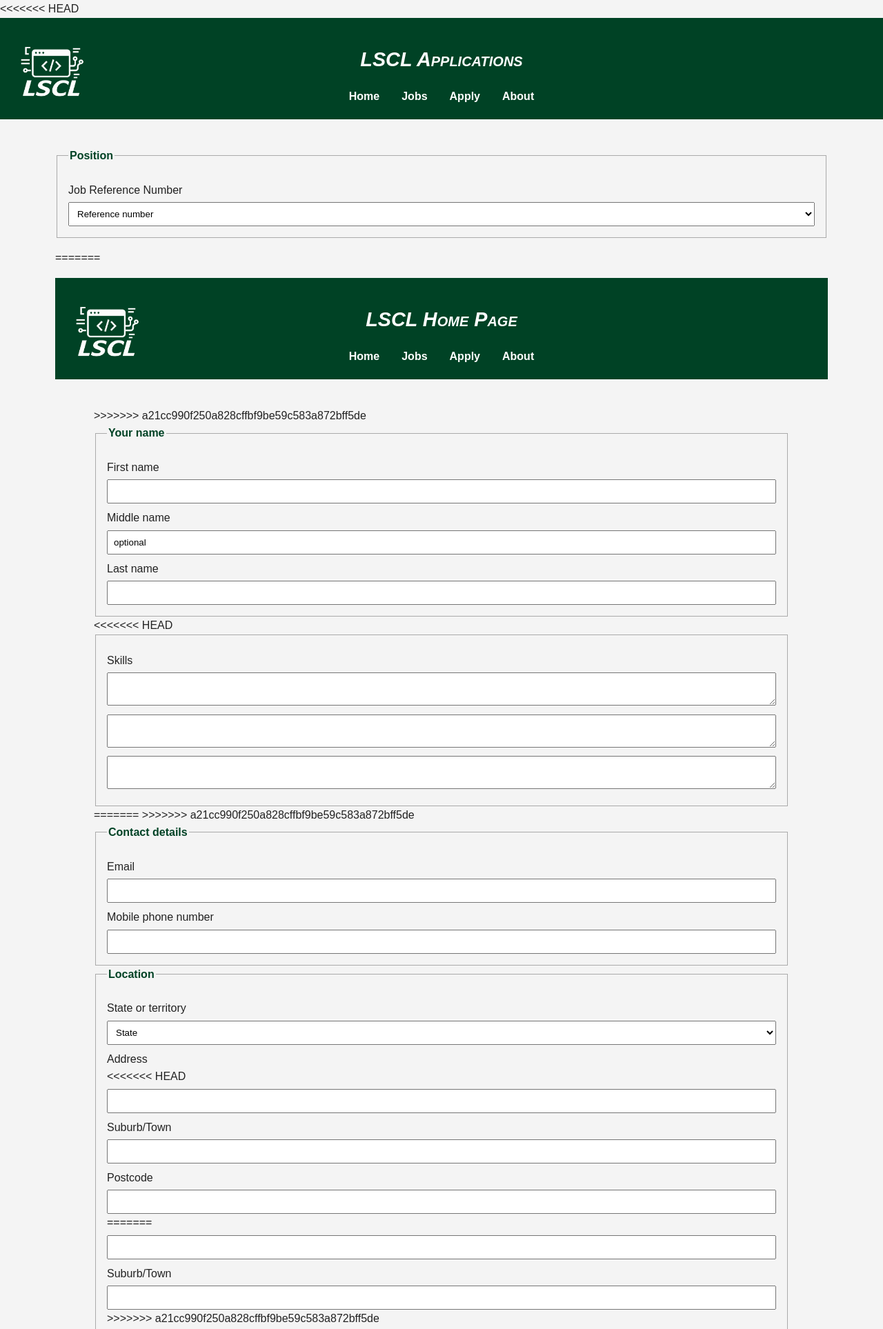
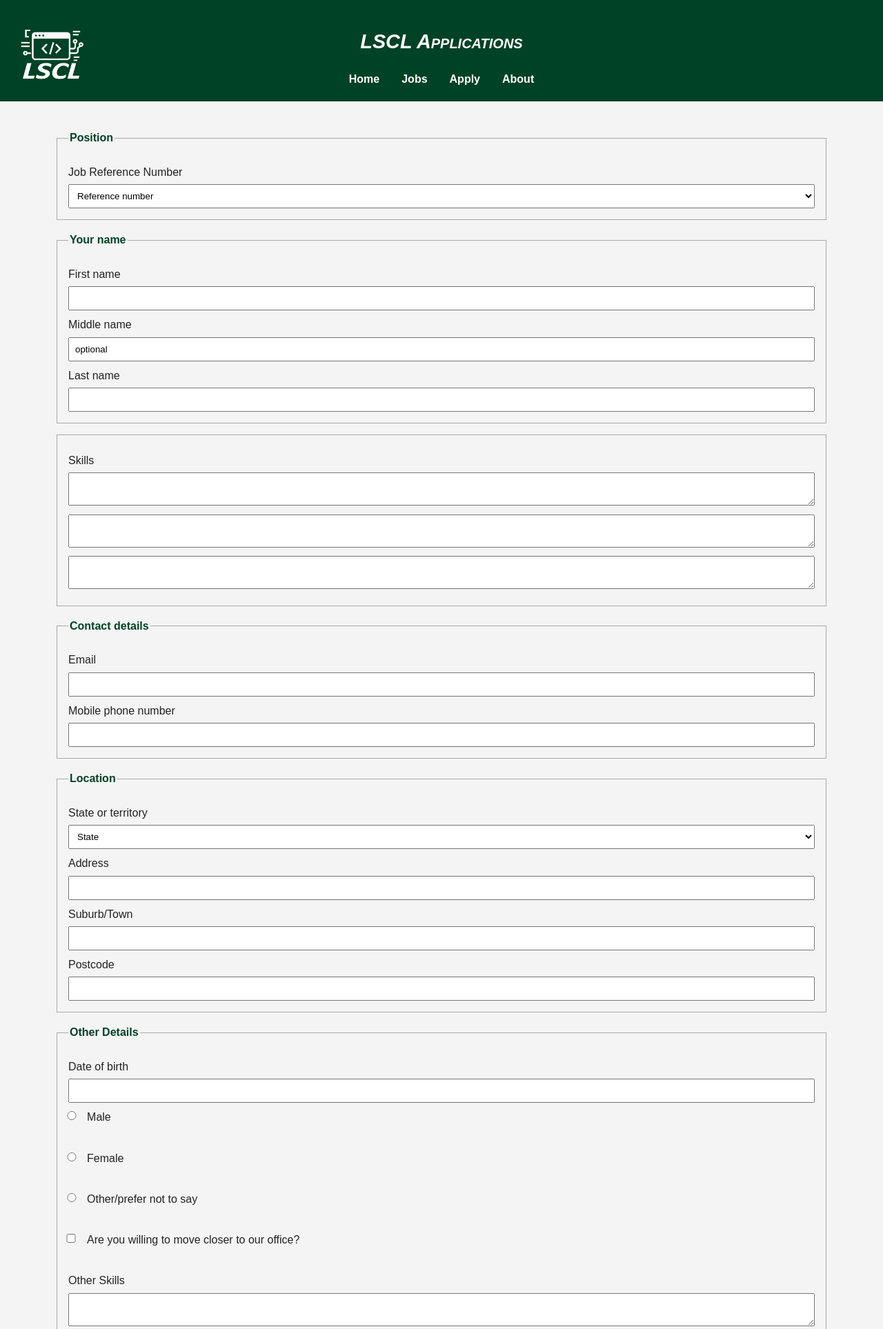
Before and after one commit to Madaa1Uchiha/ProjectP1, a PHP site: page /apply.php in a window 1280 px wide; the page is wider, and only the part inside the window is pictured. Shown: the top 1927 px of that part at 69% size. Run offline with PHP 8.4, Linux system fonts and the light colour scheme.

Commit message:
more merge

```diff
--- a/apply.php
+++ b/apply.php
@@ -15,7 +15,6 @@ it takes various info such as their state, name, gender which role they are appl
     <link rel="stylesheet" href="styles/styles.css">
 </head>
 <body>
-<<<<<<< HEAD
     <header>
         <h1>LSCL Applications</h1>
         <img src="images/logo.jpg" alt="LSCL Logo" class="logo" />
@@ -40,12 +39,6 @@ it takes various info such as their state, name, gender which role they are appl
                     <option value="DS456">DS456</option>
                 </select>
             </fieldset>
-=======
-    <?php include 'header.inc'; ?>
-
-    <main>
-        <form method="post" action="http://mercury.swin.edu.au/it000000/formtest.php">
->>>>>>> a21cc990f250a828cffbf9be59c583a872bff5de
             <fieldset>
                 <legend>Your name</legend>
                 <label for="first-name">First name</label>
@@ -57,16 +50,12 @@ it takes various info such as their state, name, gender which role they are appl
                 <label for="last-name">Last name</label>
                 <input type="text" name="last-name" id="last-name" pattern="[^0-9]*" maxlength="20" required>
             </fieldset>
-<<<<<<< HEAD
             <fieldset>
             <label>Skills</label>
             <textarea name="skills1" id="skills1"></textarea>
             <textarea name="skills2" id="skills2"></textarea>
             <textarea name="skills3" id="skills3"></textarea>
             </fieldset>
-=======
-
->>>>>>> a21cc990f250a828cffbf9be59c583a872bff5de
             <fieldset>
                 <legend>Contact details</legend>
                 <label for="email">Email</label>
@@ -92,7 +81,6 @@ it takes various info such as their state, name, gender which role they are appl
                 </select>
 
                 <label for="address">Address</label>
-<<<<<<< HEAD
                 <input type="text" name="address" id="address" maxlength="40"   >
 
                 <label for="suburb">Suburb/Town</label>
@@ -100,12 +88,6 @@ it takes various info such as their state, name, gender which role they are appl
 
                 <label for="postcode">Postcode</label>
                 <input type="text" name="postcode" id="postcode">
-=======
-                <input type="text" name="address" id="address" maxlength="40" required pattern="(?=.*\d)(?=.*[a-z])(?=.*[A-Z]).{8,}" title="Must contain at least one number, one uppercase letter and one lowercase letter.">
-
-                <label for="suburb">Suburb/Town</label>
-                <input type="text" name="suburb" id="suburb" required maxlength="40">
->>>>>>> a21cc990f250a828cffbf9be59c583a872bff5de
             </fieldset>
 
             <fieldset>
@@ -130,27 +112,12 @@ it takes various info such as their state, name, gender which role they are appl
                 <label for="other-skills">Other Skills</label>
                 <textarea name="other-skills" id="other-skills"></textarea>
             </fieldset>
-<<<<<<< HEAD
-            <input type="hidden" name="allow_access" value="true">
-=======
-
-            <fieldset>
-                <legend>Position</legend>
-                <label for="position">Job Reference Number</label>
-                <select name="position" id="position" required>
-                    <option value="">Reference number</option>
-                    <option value="FSD123">FSD123</option>
-                    <option value="DS456">DS456</option>
-                </select>
-            </fieldset>
-
->>>>>>> a21cc990f250a828cffbf9be59c583a872bff5de
+            <input type="hidden" name="" value="true">
             <input type="submit" value="Apply">
             <input type="reset" value="Reset Form">
         </form>
     </main>
 
-<<<<<<< HEAD
     <footer>
         <p>
             <a href="mailto:info@LSCLGroup.com.au">Contact Us</a> |
@@ -163,8 +130,5 @@ it takes various info such as their state, name, gender which role they are appl
         <hr/>
         <p>&copy; 2025 LSCL Group – COS10026 Web Tech Project</p>
     </footer>
-=======
-    <?php include 'footer.inc'; ?>
->>>>>>> a21cc990f250a828cffbf9be59c583a872bff5de
 </body>
 </html>
--- a/settings.php
+++ b/settings.php
@@ -9,8 +9,4 @@ $conn = mysqli_connect($host, $user, $pwd, $sql_db);
 if (!$conn) {
     die("Connection failed: " . mysqli_connect_error());
 }
-<<<<<<< HEAD
 ?>
-=======
-?>
->>>>>>> a21cc990f250a828cffbf9be59c583a872bff5de
```
